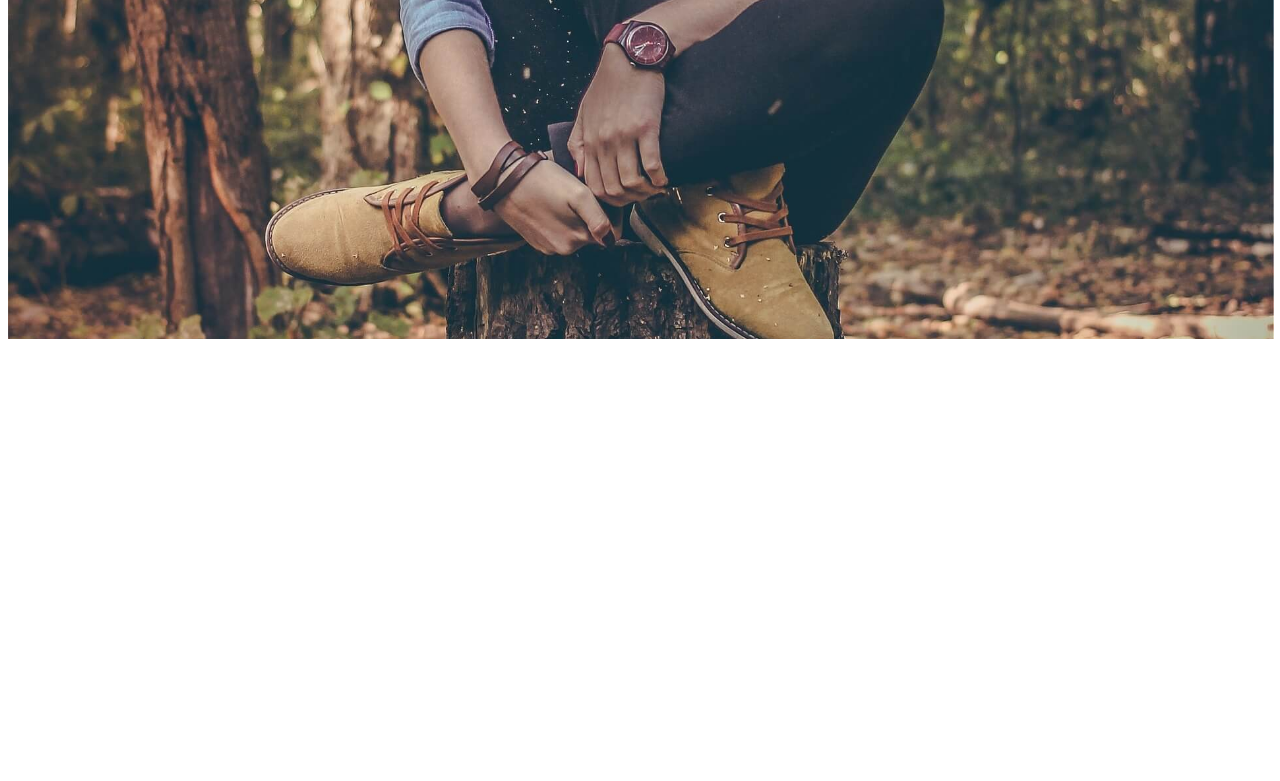
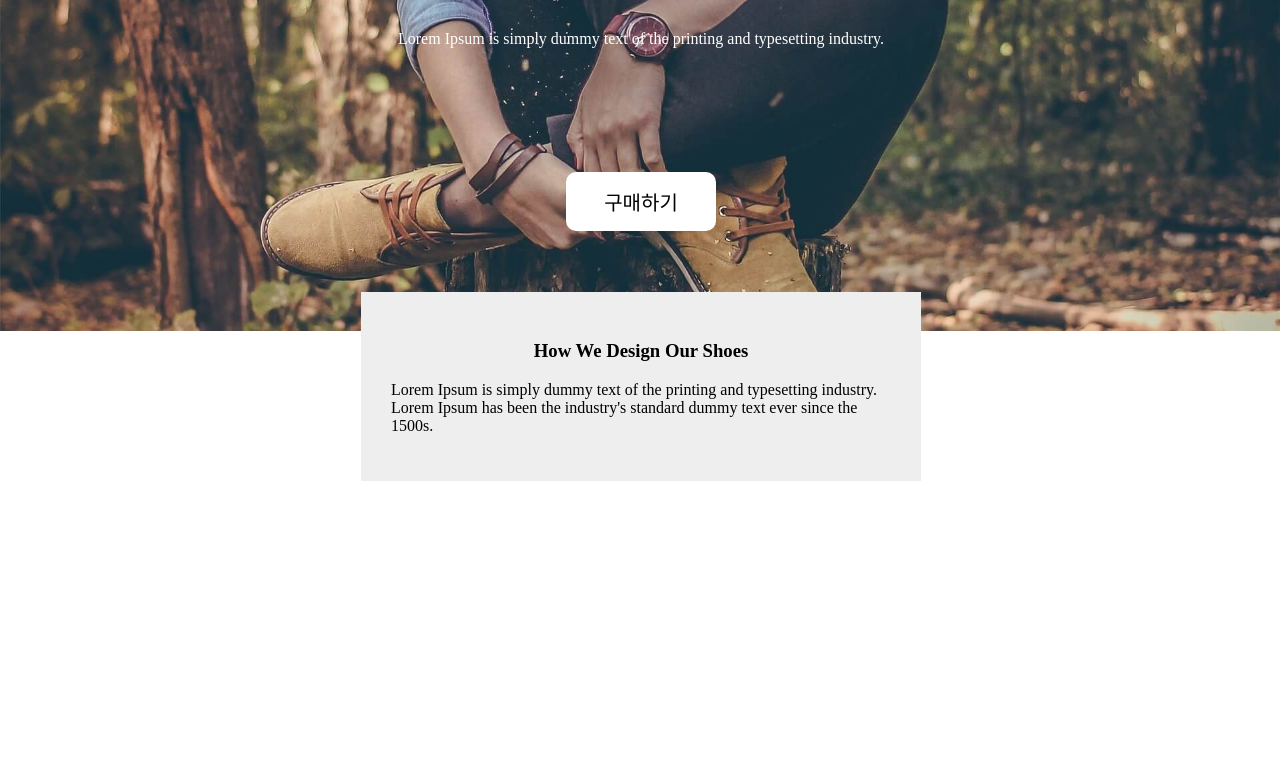
Before and after one commit to colo1211/MarkUp_Reprac, a plain HTML site: page part1/layout2.html in a window 1280 px wide. Shown: the part 171-952 px from the top of the page. Before the commit the page ends 800 px from the top, so only its background shows below. Drawn offline with Linux system fonts and the light colour scheme.

Commit message:
positioning

```diff
--- a/part1/layout2.css
+++ b/part1/layout2.css
@@ -1,3 +1,6 @@
+body{
+    margin : 0px;
+}
 
 .main-background {
     width : 100%;
@@ -12,9 +15,10 @@
 
 /*    filter : brightness(200%);*/
     /* 인스타 사진 필터 넣듯이 사용하는 기술, IE에서는 안먹힘, 안에 글씨가 있다면 글씨에도 필터가 먹히기 때문에 조심히 사용 할 것 */
-/*    background-attachment : fixed;*/
+    background-attachment : fixed;
     padding : 1px;
 /*    margin collapse를 안먹게 띄워준다. */
+    position : relative;
 }
 
 .main-title {
@@ -24,3 +28,44 @@
     margin-top : 100px;
     /* margin-collapse 현상이 나타난다. */
 }
+
+.intro {
+    text-align: center;
+    color : white;
+}
+
+/*class명 중복을 피하려면 접두어 활용*/
+.main-btn {
+
+    font-size : 20px;
+    padding : 15px;
+    background-color: white;
+    border : none;
+    border-radius: 10px;
+    color : black;
+    display: block;
+    margin: auto;
+    margin-top: 100px;
+    cursor: pointer;
+    position: absolute;
+    left : 0;
+    right : 0;
+    bottom : 100px;
+    margin : auto;
+    width : 150px;
+}
+
+.grey-box {
+    position : absolute;
+    background-color: #eee;
+    padding : 30px;
+    left : 0;
+    right : 0;
+    margin : auto;
+    bottom : -150px;
+    width : 500px;
+}
+
+.grey-box h3{
+    text-align: center;
+}
--- a/part1/layout2.html
+++ b/part1/layout2.html
@@ -8,7 +8,15 @@
     <body>
         <div class='main-background'>
             <h4 class='main-title'>Buy Our Shoes</h4>
+            <div class='intro'>
+                <p>Lorem Ipsum is simply dummy text of the printing and typesetting industry. </p>
+            </div>
+            <button class='main-btn'>구매하기</button>
+            <div class='grey-box'>
+                <h3>How We Design Our Shoes</h3>
+                <p>Lorem Ipsum is simply dummy text of the printing and typesetting industry. Lorem Ipsum has been the industry's standard dummy text ever since the 1500s.</p>
+            </div>
         </div>
-
+        <br><br><br><br><br><br><br><br><br><br><br><br><br><br><br><br><br><br><br><br><br><br><br><br><br>
     </body>
 </html>
```
Also changed, not shown: 1 other file.
